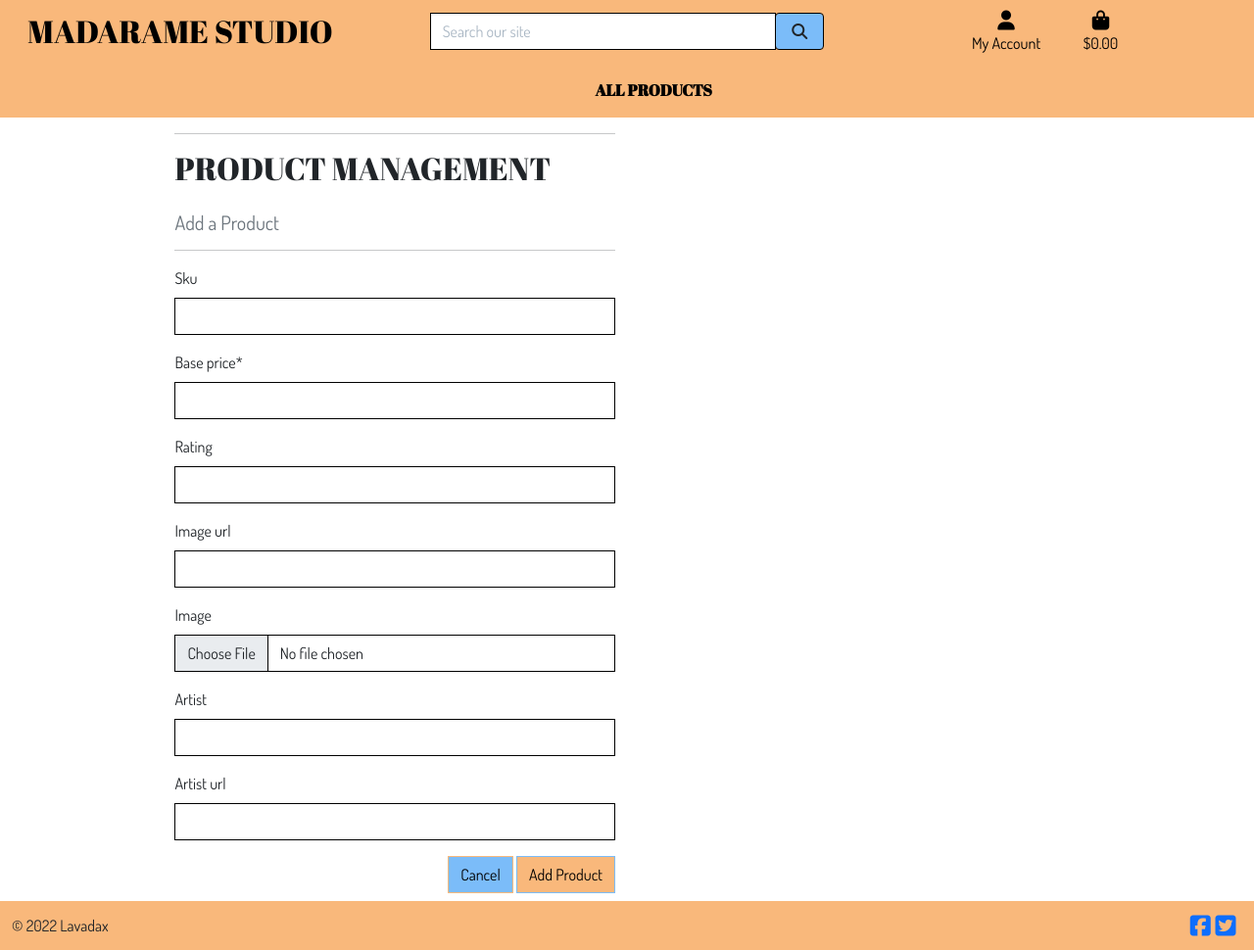
After one commit to Code-Institute-Submissions/lavadax-Madarame-Studio_MayResub, a Django app: page /products/add/ in a window 1280 px wide. The commit adds this page. Shown: the whole page at 98% size. Run offline with Django 3.2, Linux system fonts and the light colour scheme; parts of the project's set-up code (start-up, migrations or seed data) failed here and were passed over; some libraries are stand-ins or nearby versions.

Commit message:
Add 'add product' functionality & add image alts

```diff
--- a/basket/templates/basket/basket.html
+++ b/basket/templates/basket/basket.html
@@ -30,7 +30,7 @@
                             {% for item in basket_items %}
                                 <tr>
                                     <td class="p-3 w-25">
-                                        <img class="img-fluid rounded" src="{{ item.product.image.url }}">
+                                        <img class="img-fluid rounded" src="{{ item.product.image.url }}" alt="{{ item.product.sku }}">
                                     </td>
                                     <td class="py-3">
                                         <p class="my-0">{{ item.product.artist }}</p>
--- a/home/templates/home/index.html
+++ b/home/templates/home/index.html
@@ -9,7 +9,7 @@
                 <div class="col-sm-6 col-md-6 col-lg-4 col-xl-3">
                     <div class="card h-100 border-0">
                         <a href="{% url 'product_detail' product.id %}" class="img-container">
-                            <img class="card-img-top img-fluid" src="{{ product.image.url }}">
+                            <img class="card-img-top img-fluid" src="{{ product.image.url }}" alt="{{ product.sku }}">
                         </a>
                         <div class="card-body pb-0">
                             <p class="mb-0">{{ product.artist }}</p>
--- a/products/forms.py
+++ b/products/forms.py
@@ -6,10 +6,10 @@ class ProductForm(forms.ModelForm):
 
     class Meta:
         model = Product
-        fields = '__all__'
+        fields = "__all__"
 
     def __init__(self, *args, **kwargs):
         super().__init__(*args, **kwargs)
 
         for field_name, field in self.fields.items():
-            field.widget.attrs['class'] = 'border-black rounded-0'
+            field.widget.attrs["class"] = "border-black rounded-0"
--- /dev/null
+++ b/products/templates/products/add_product.html
@@ -0,0 +1,28 @@
+{% extends "base.html" %}
+{% load static %}
+
+{% block content %}
+    <div class="container">
+        <div class="row">
+            <div class="col-12 col-md-6">
+                <hr>
+                <h2 class="header-font mb-4">Product Management</h2>
+                <h5 class="text-muted">Add a Product</h5>
+                <hr>
+            </div>
+        </div>
+
+        <div class="row">
+            <div class="col-12 col-md-6">
+                <form method="POST" action="{% url 'add_product' %}" class="form mb-2" enctype="multipart/form-data">
+                    {% csrf_token %}
+                    {{ form | crispy }}
+                    <div class="text-end">
+                        <a class="btn btn-main rounded-0" href="{% url 'products' %}">Cancel</a>
+                        <button class="btn btn-second rounded-0" type="submit">Add Product</button>
+                    </div>
+                </form>
+            </div>
+        </div>
+    </div>
+{% endblock %}
--- a/products/templates/products/product_detail.html
+++ b/products/templates/products/product_detail.html
@@ -7,7 +7,7 @@
         <div class="col-12 col-md-6 col-lg-4 offset-lg-2">
             <div class="image-container my-5">
                 <a href="{{ product.image.url }}" target="_blank">
-                    <img class="card-img-top img-fluid" src="{{ product.image.url }}">
+                    <img class="card-img-top img-fluid" src="{{ product.image.url }}" alt="{{ product.sku }}">
                 </a>
             </div>
         </div>
--- a/products/templates/products/products.html
+++ b/products/templates/products/products.html
@@ -37,7 +37,7 @@
                         <div class="col-sm-6 col-md-6 col-lg-4 col-xl-3">
                             <div class="card h-100 border-0">
                                 <a href="{% url 'product_detail' product.id %}" class="img-container">
-                                    <img class="card-img-top img-fluid" src="{{ product.image.url }}">
+                                    <img class="card-img-top img-fluid" src="{{ product.image.url }}" alt="{{ product.sku }}">
                                 </a>
                                 <div class="card-body pb-0">
                                     <p class="mb-0">{{ product.artist }}</p>
--- a/products/urls.py
+++ b/products/urls.py
@@ -1,10 +1,11 @@
 """
-Home page urls for the madarame_studio project
+product urls for the madarame_studio project
 """
 from django.urls import path
 from . import views
 
 urlpatterns = [
     path("", views.all_products, name="products"),
-    path("<product_id>", views.product_detail, name="product_detail"),
+    path('<int:product_id>/', views.product_detail, name='product_detail'),
+    path('add/', views.add_product, name='add_product'),
 ]
--- a/products/views.py
+++ b/products/views.py
@@ -5,6 +5,7 @@ from django.shortcuts import render, get_object_or_404, redirect, reverse
 from django.contrib import messages
 from django.db.models import Q
 from .models import Product
+from .forms import ProductForm
 
 # Create your views here.
 
@@ -63,3 +64,24 @@ def product_detail(request, product_id):
     }
 
     return render(request, "products/product_detail.html", context)
+
+
+def add_product(request):
+    """ Add a product to the store """
+    if request.method == 'POST':
+        form = ProductForm(request.POST, request.FILES)
+        if form.is_valid():
+            form.save()
+            messages.success(request, 'Successfully added product!')
+            return redirect(reverse('add_product'))
+        else:
+            messages.error(request, 'Failed to add product. Please ensure the form is valid.')
+    else:
+        form = ProductForm()
+
+    template = 'products/add_product.html'
+    context = {
+        'form': form,
+    }
+
+    return render(request, template, context)
--- a/templates/includes/main-header.html
+++ b/templates/includes/main-header.html
@@ -33,7 +33,7 @@
                     <div class="dropdown-menu border-0" aria-labelledby="user-options">
                         {% if request.user.is_authenticated %}
                         {% if request.user.is_superuser %}
-                        <a href="" class="dropdown-item">Product Management</a>
+                        <a href="{% url 'add_product' %}" class="dropdown-item">Product Management</a>
                         {% endif %}
                         <a href="{% url 'profile' %}" class="dropdown-item">My Profile</a>
                         <a href="{% url 'account_logout' %}" class="dropdown-item">Logout</a>
--- a/templates/includes/mobile-top-header.html
+++ b/templates/includes/mobile-top-header.html
@@ -31,7 +31,7 @@
       <div class="dropdown-menu border-0" aria-labelledby="user-options">
           {% if request.user.is_authenticated %}
               {% if request.user.is_superuser %}
-                  <a href="{% url 'account_logout' %}" class="dropdown-item">Product Management</a>
+                  <a href="{% url 'add_product' %}" class="dropdown-item">Product Management</a>
               {% endif %}
               <a href="" class="dropdown-item">My Profile</a>
               <a href="{% url 'account_logout' %}" class="dropdown-item">Logout</a>
--- a/templates/includes/toasts/toast_success.html
+++ b/templates/includes/toasts/toast_success.html
@@ -19,7 +19,7 @@
                 {% for item in basket_items %}
                     <div class="row">
                         <div class="col-3 my-1">
-                            <img class="w-100" src="{{ item.product.image.url }}">
+                            <img class="w-100" src="{{ item.product.image.url }}" alt="{{ item.product.sku }}">
                         </div>
                         <div class="col-9">
                             <p class="my-0 small">Size: {{ item.size|upper }}</p>
```
Also changed, not shown: profiles/views.py (+9 -7 lines).
